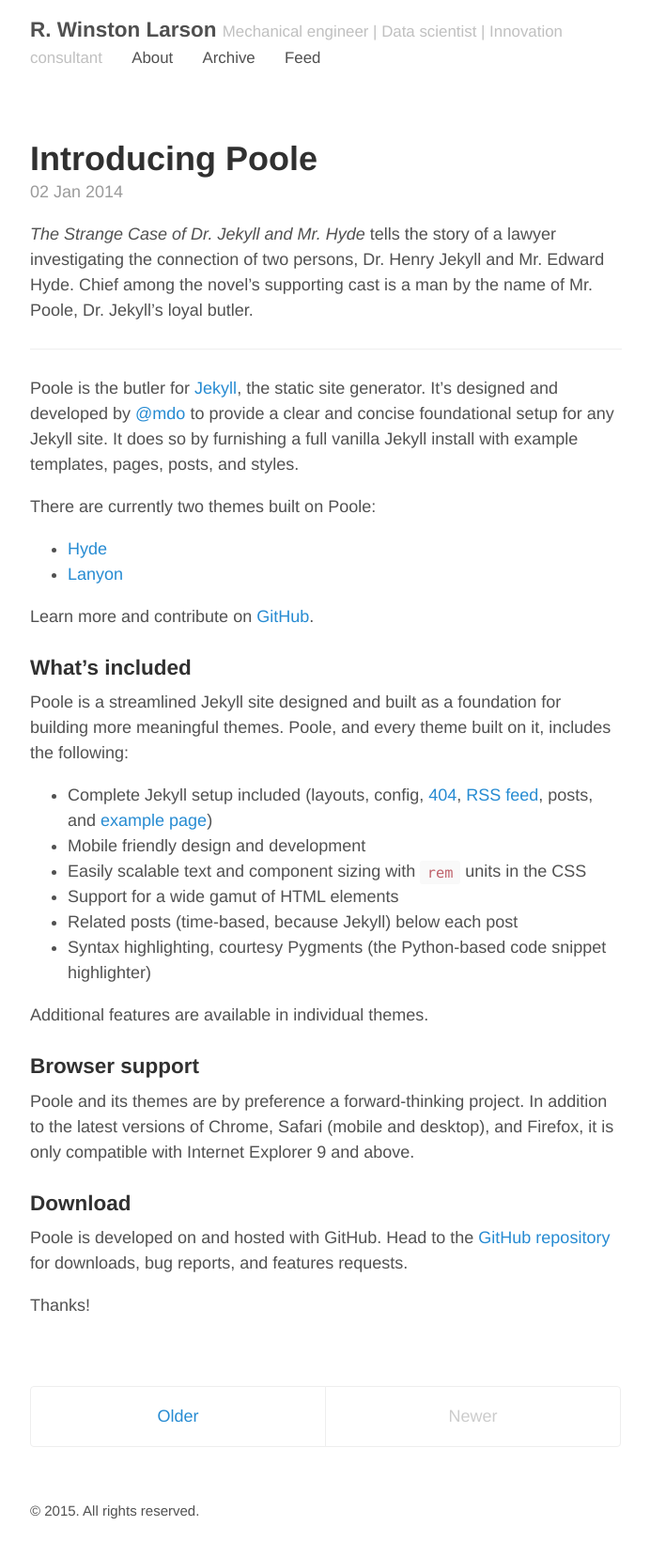
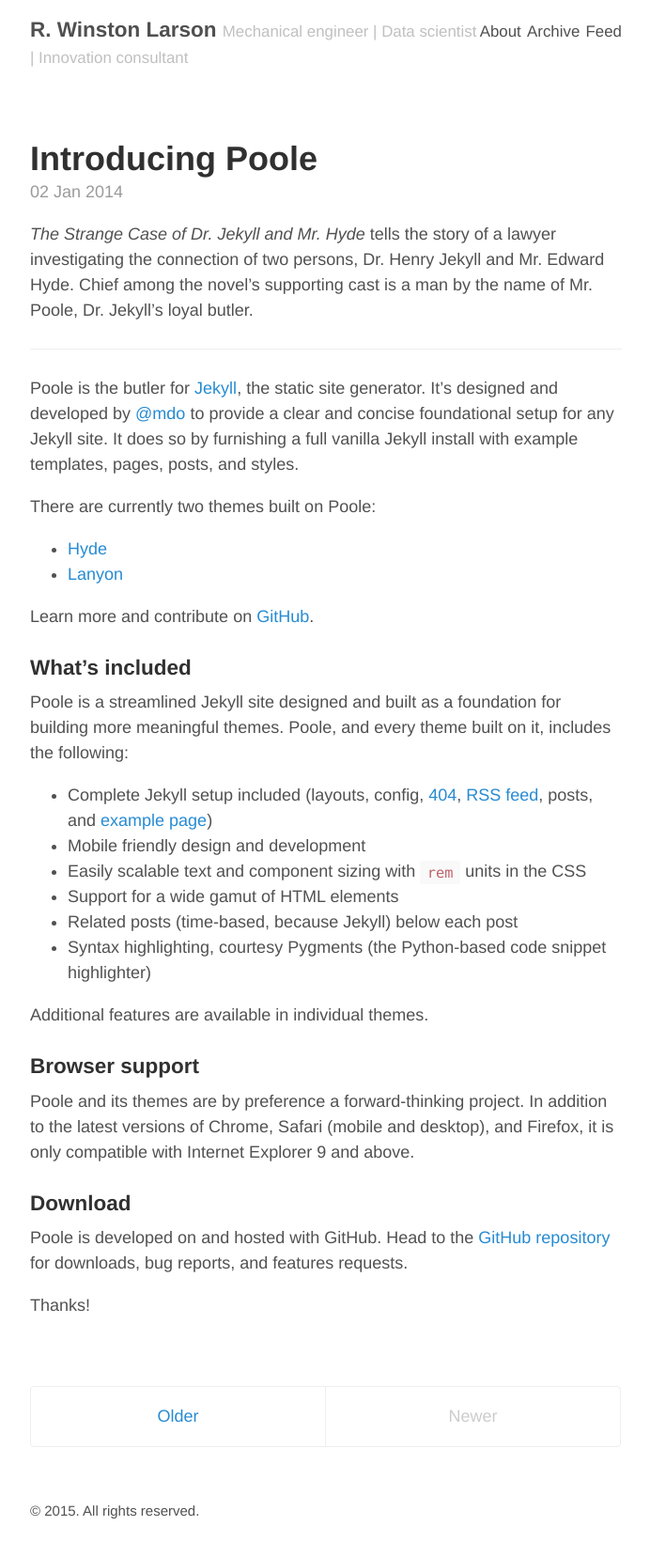
Before and after one commit to winstonlarson/old_website, a Jekyll site: the page built from index.html, in a window 1280 px wide. Shown: the whole page at 94% size, without its empty margins (293-985 px from the left). Built offline with Jekyll 4.4.1, drawn with Linux system fonts in a browser that asks for light colours; the list of posts is cut into pages by our own code.

Commit message:
Update default.html
Fixed header?

```diff
--- a/_layouts/default.html
+++ b/_layouts/default.html
@@ -9,14 +9,16 @@
       <header class="masthead">
         <h3 class="masthead-title">
           <a href="/" title="Home">{{ site.title }}</a>
-          <small>{{ site.tagline }}</small>
+          <div style="float: right;">
+          {% for page in site.pages_list %}
+            <small><a href="{{ page[1]  }}">{{ page[0] }}</a></small>
+          {% endfor %}
+          </div>
+
           </ br>
           </ br>
+          <small>{{ site.tagline }}</small>
 
-          {% for page in site.pages_list %}
-            &nbsp;&nbsp;&nbsp;
-            <small><a href="{{ page[1]  }}">{{ page[0] }}</a></small>
-          {% endfor %}
         </h3>
       </header>
 
```
